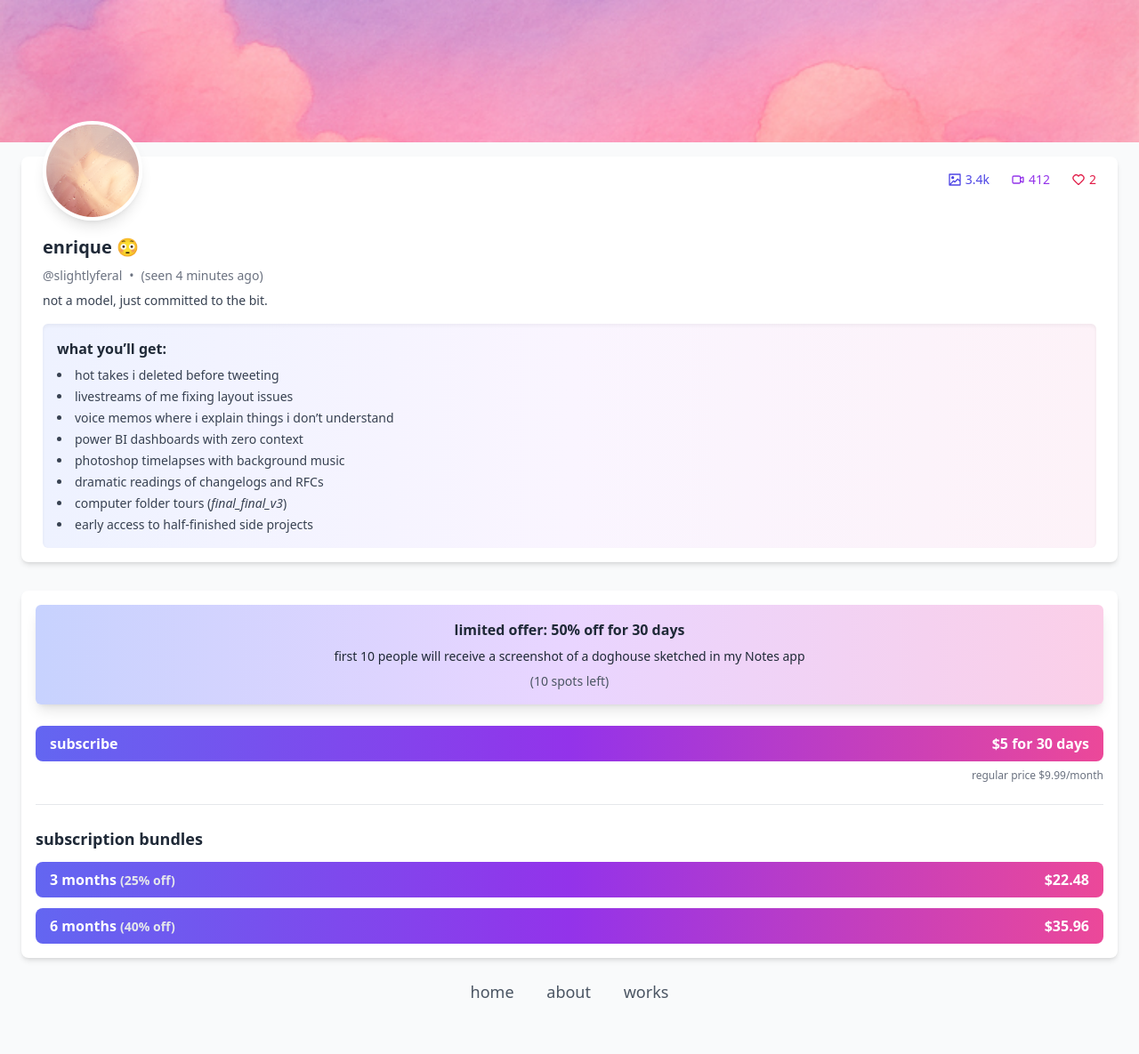
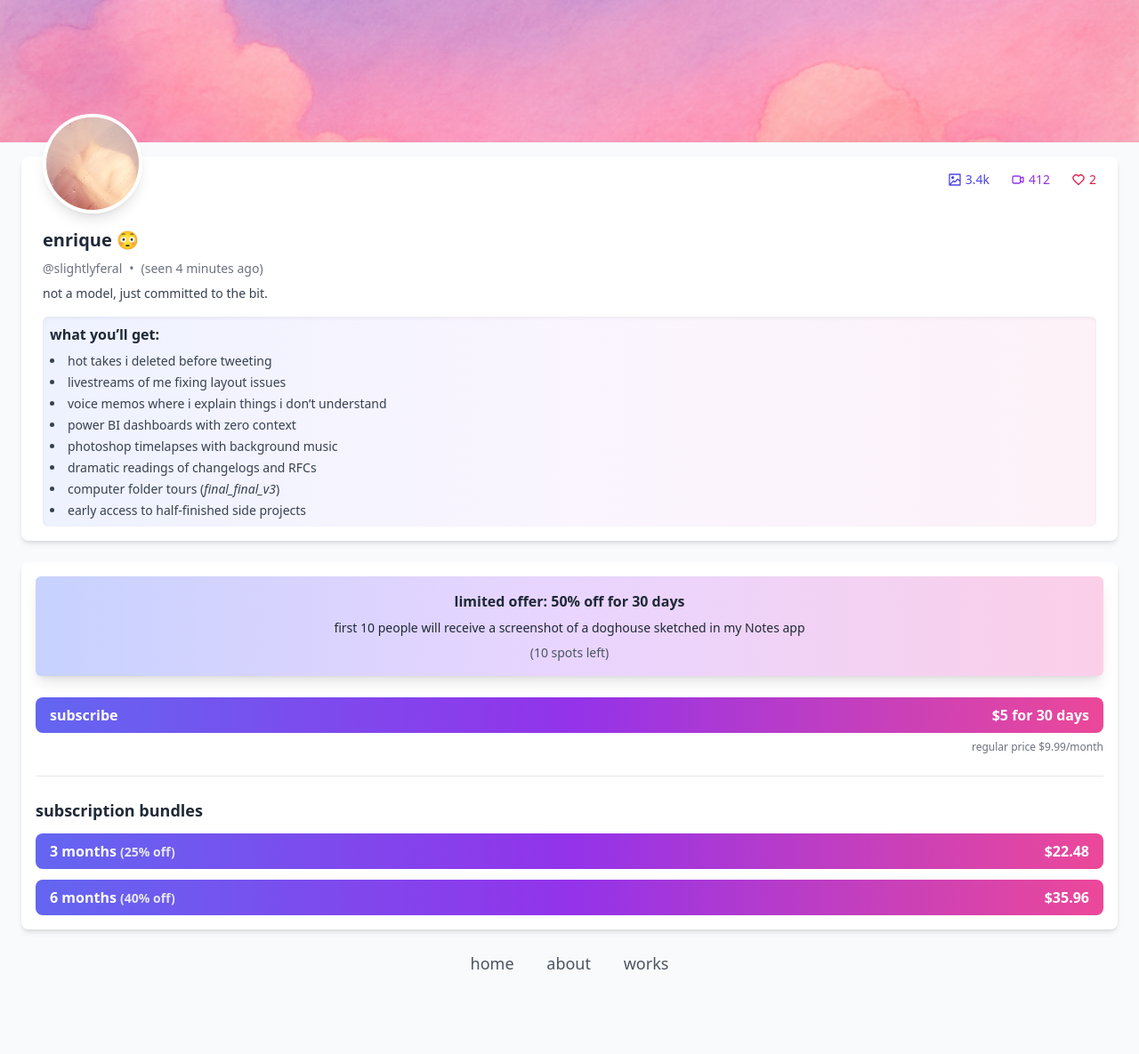
Before and after one commit to enriquebarragan/enriquebarragan.github.io, a Jekyll site: the page built from rips/not-onlyfans/index.md, in a window 1280 px wide. Shown: the whole page at 89% size. Built offline with Jekyll 4.4.1, drawn with Linux system fonts in a browser that asks for light colours; nearby versions of some CDN libraries; after the commit the page ends 1153 px from its top, so only the background shows below that.

Commit message:
Update index.md

```diff
--- a/rips/not-onlyfans/index.md
+++ b/rips/not-onlyfans/index.md
@@ -12,7 +12,7 @@ permalink: /rips/not-onlyfans/
     class="w-full h-40 object-cover object-center"
   />
 
-  <div class="px-6 py-4 space-y-8">
+  <div class="px-6 py-4 space-y-6">
 
     <!-- SECTION 1: Profile Card -->
 <div class="bg-white shadow-md rounded-lg px-6 pb-4 pt-4 space-y-4">
@@ -22,7 +22,7 @@ permalink: /rips/not-onlyfans/
     <img
       src="/assets/images/of-pfp.JPG"
       alt="profile picture"
-      class="w-28 h-28 rounded-full border-4 border-white shadow-lg object-cover -mt-14"
+      class="w-28 h-28 rounded-full border-4 border-white shadow-lg object-cover -mt-16"
     />
 
     <!-- Stats -->
@@ -57,7 +57,7 @@ permalink: /rips/not-onlyfans/
       </div>
 
       <!-- “what you’ll get” -->
-      <div class="bg-gradient-to-r from-indigo-50 via-purple-50 to-pink-50 p-4 rounded-md shadow-inner">
+      <div class="bg-gradient-to-r from-indigo-50 via-purple-50 to-pink-50 p-2 rounded-md shadow-inner">
         <p class="font-semibold text-gray-800 mb-2">what you’ll get:</p>
         <ul class="list-disc list-inside text-gray-700 text-sm space-y-1">
           <li>hot takes i deleted before tweeting</li>
```
